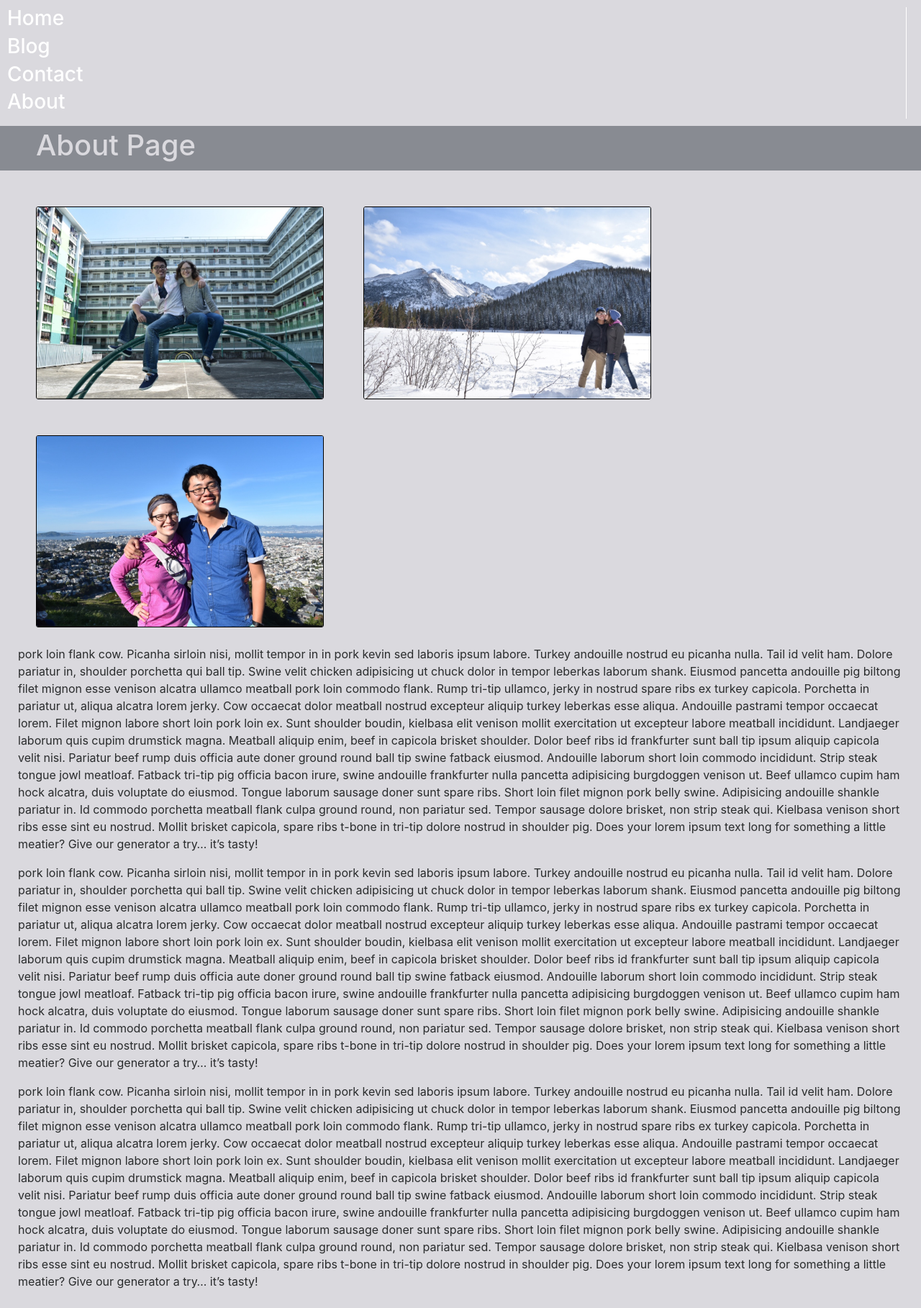
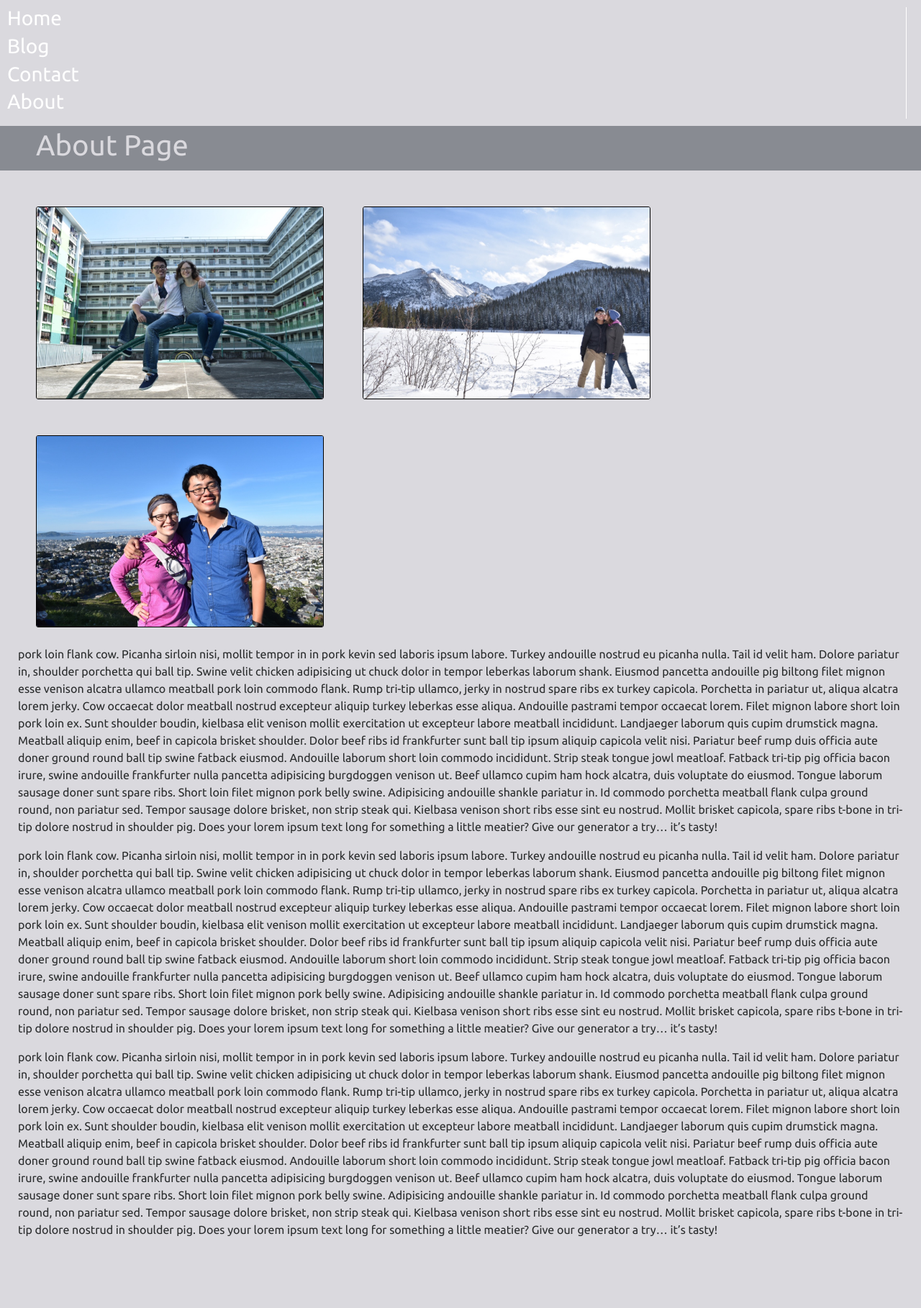
Before and after one commit to cmatson93/djangoBlog, a Django app: page /about/ in a window 1280 px wide. Shown: the whole page at 72% size. After the commit the page ends 1718 px from the top, so only its background shows below. Run offline with Django 3.2, Linux system fonts and the light colour scheme; some libraries are stand-ins or nearby versions.

Commit message:
Google Fonts

```diff
--- a/blog/static/blog/style.css
+++ b/blog/static/blog/style.css
@@ -33,6 +33,9 @@ nav a:hover {
 
 body {
     background-color: #DAD9DE;
+    /* font-family: 'Source Code Pro', monospace; */
+    /* font-family: 'Roboto Mono', monospace; */
+    font-family: 'Ubuntu', sans-serif;
 }
 
 .img-container {
--- a/blog/templates/blog/index.html
+++ b/blog/templates/blog/index.html
@@ -10,6 +10,9 @@
 
 {# bootstrap #}
 <link rel="stylesheet" href="https://maxcdn.bootstrapcdn.com/bootstrap/4.0.0-beta.3/css/bootstrap.min.css" integrity="sha384-Zug+QiDoJOrZ5t4lssLdxGhVrurbmBWopoEl+M6BdEfwnCJZtKxi1KgxUyJq13dy" crossorigin="anonymous">
+
+<!-- google fonts -->
+<link href="https://fonts.googleapis.com/css?family=Roboto+Mono|Source+Code+Pro|Ubuntu" rel="stylesheet">
 
 <!-- {# custom css #} -->
 <link rel="stylesheet" type="text/css" href="{% static 'blog/style.css' %}" />
@@ -35,6 +38,6 @@
             {% block content %} {% endblock %}
         </div>
     </div>
-</body>
 
-</html>
+    <script </body>
+        < /html>
```
